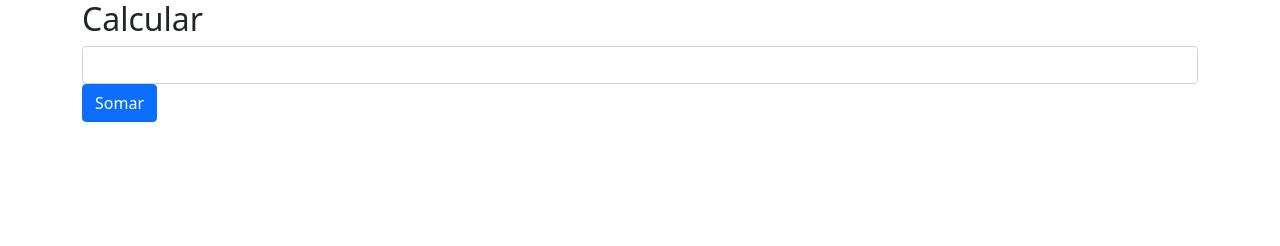
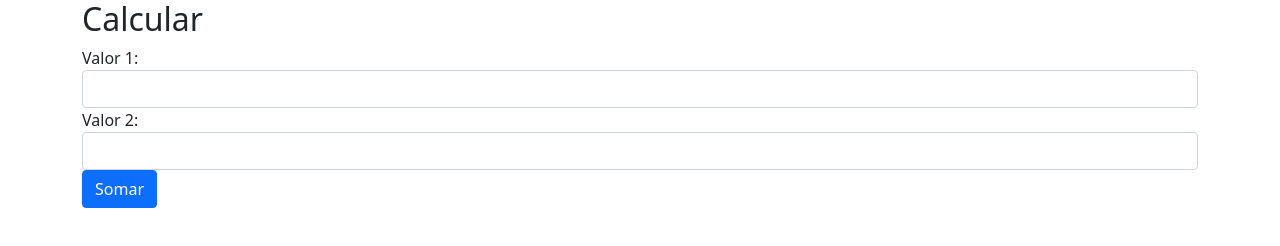
Before and after one commit to Miguel-Barros/Meu-Primeiro-Projeto-PM, a website: page www/index.html in a window 1280 px wide. Drawn offline with Linux system fonts and the light colour scheme.

Commit message:
Update index.html

```diff
--- a/www/index.html
+++ b/www/index.html
@@ -18,7 +18,6 @@
 <body>
 
   <div class="container">
-
     <div class="row">
       <div class="col-12">
         <div class="jumbotron">
@@ -30,9 +29,8 @@
     <div class="row">
       <div class="col-12">
         <div class="form-group">
-          <div class="label">
-            <input type="number" class="form-control">
-          </div>
+          <label for="">Valor 1:</label>
+          <input type="number" name="" class="form-control">
         </div>
       </div>
     </div>
@@ -40,14 +38,20 @@
     <div class="row">
       <div class="col-12">
         <div class="form-group">
-          <div class="label">
-            <button class="btn btn-primary btn-block">Somar</button>
-          </div>
+          <label for="">Valor 2:</label>
+          <input type="number" name="" class="form-control">
+        </div>
+      </div>
+    </div>
+
+    <div class="row">
+      <div class="col-12">
+        <div class="form-group">
+          <button class="btn btn-primary btn-block">Somar</button>
         </div>
       </div>
     </div>
 
   </div>
-
 </body>
 </html>
```
